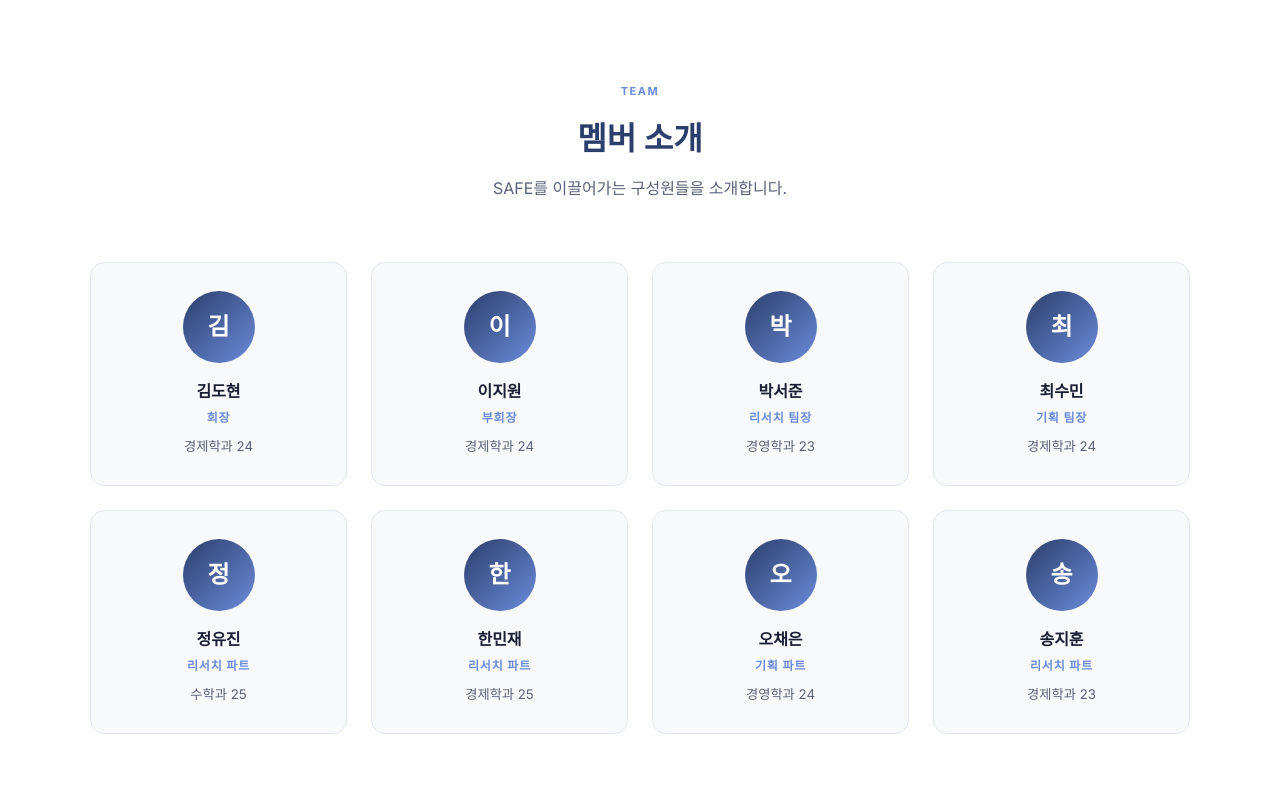
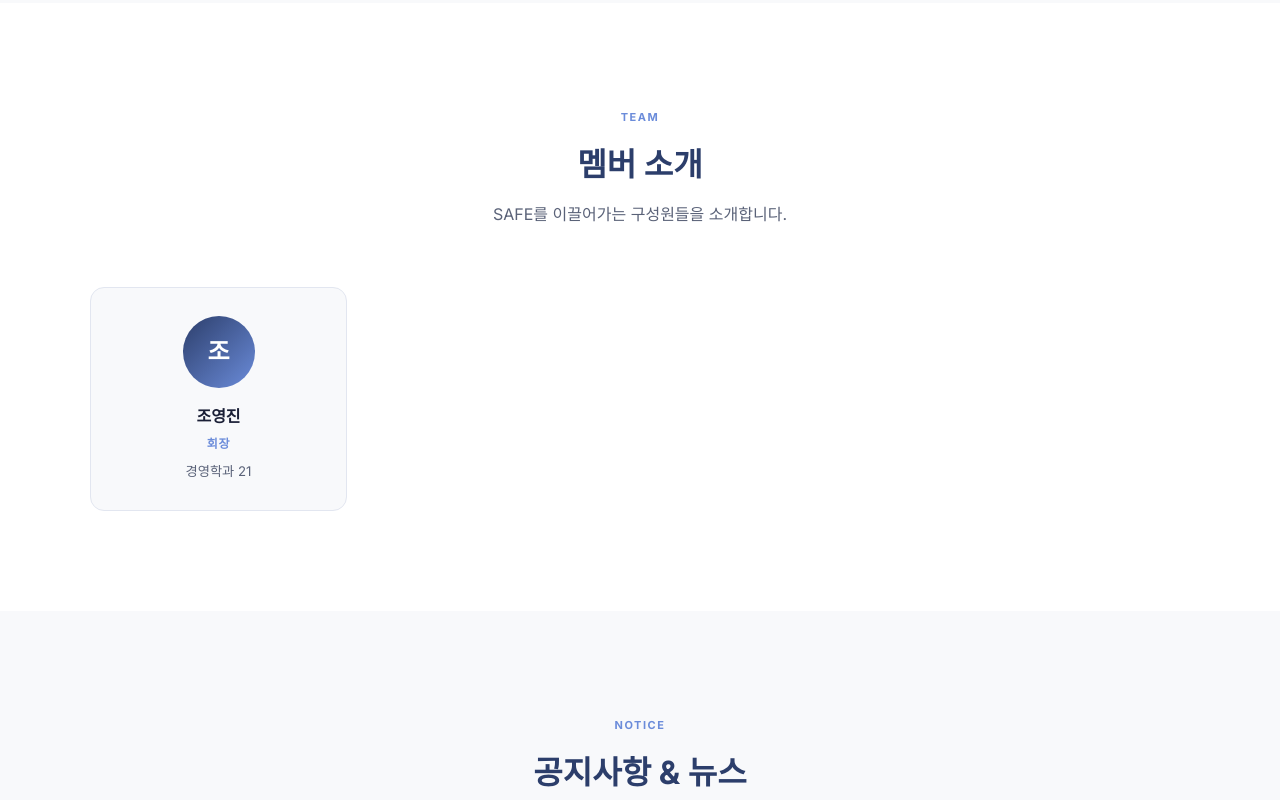
Before and after one commit to safeofficial/safe-sogang.github.io, a plain HTML site: page index.html in a window 1280 px wide. Shown: the part 2699-3499 px from the top of the page. Drawn offline with Linux system fonts and the light colour scheme.

Commit message:
Update index.html
changed member name and recruitment

```diff
--- a/index.html
+++ b/index.html
@@ -379,7 +379,7 @@
   <div class="section-header">
     <div class="section-tag">About SAFE</div>
     <h2>우리는 왜 SAFE인가</h2>
-    <p>금융 시장을 분석하고, 경제 현상을 탐구하며, 함께 성장하는 학술 공동체</p>
+    <p>건설적이고 'SAFE'한 투자를 지양하는 학회로서 금융 시장을 분석하고, 경제 현상을 탐구하며, 함께 성장하는 학술 공동체</p>
   </div>
   <div class="about-grid">
     <div class="about-text">
@@ -509,20 +509,20 @@
   ];
 
   const members = [
-    { name:'김도현', role:'회장', dept:'경제학과 24', initial:'김' },
-    { name:'이지원', role:'부회장', dept:'경제학과 24', initial:'이' },
-    { name:'박서준', role:'리서치 팀장', dept:'경영학과 23', initial:'박' },
-    { name:'최수민', role:'기획 팀장', dept:'경제학과 24', initial:'최' },
-    { name:'정유진', role:'리서치 파트', dept:'수학과 25', initial:'정' },
-    { name:'한민재', role:'리서치 파트', dept:'경제학과 25', initial:'한' },
-    { name:'오채은', role:'기획 파트', dept:'경영학과 24', initial:'오' },
-    { name:'송지훈', role:'리서치 파트', dept:'경제학과 23', initial:'송' },
+    { name:'조영진', role:'회장', dept:'경영학과 21', initial:'조' },
+    //{ name:'이지원', role:'부회장', dept:'경제학과 24', initial:'이' },
+    //{ name:'박서준', role:'리서치 팀장', dept:'경영학과 23', initial:'박' },
+    //{ name:'최수민', role:'기획 팀장', dept:'경제학과 24', initial:'최' },
+    //{ name:'정유진', role:'리서치 파트', dept:'수학과 25', initial:'정' },
+    //{ name:'한민재', role:'리서치 파트', dept:'경제학과 25', initial:'한' },
+    //{ name:'오채은', role:'기획 파트', dept:'경영학과 24', initial:'오' },
+    //{ name:'송지훈', role:'리서치 파트', dept:'경제학과 23', initial:'송' },
   ];
 
   const news = [
-    { type:'recruit', typeLabel:'모집', typeClass:'type-recruit', title:'SAFE 7기 정기 모집 공고', desc:'2025년 2학기 신입 부원을 모집합니다. 금융·경제에 열정 있는 분이라면 누구든 환영합니다.', date:'2025.08.20' },
-    { type:'event', typeLabel:'이벤트', typeClass:'type-event', title:'하반기 리서치 발표회 개최', desc:'SAFE 멤버들이 한 학기 동안 연구한 보고서를 발표하는 정기 발표회가 개최됩니다.', date:'2025.06.10' },
-    { type:'notice', typeLabel:'공지', typeClass:'type-notice', title:'[공지] 외부 연사 초청 세미나', desc:'전 Goldman Sachs 애널리스트를 초청하여 글로벌 채권 시장 전망에 대한 특강을 진행합니다.', date:'2025.05.22' },
+    { type:'recruit', typeLabel:'모집', typeClass:'type-recruit', title:'SAFE 2기 정기 모집 공고', desc:'2026년 1학기 신입 부원을 모집합니다. 금융·경제에 관심 있는 분이라면 누구든 환영합니다.', date:'2025.08.20' },
+    //{ type:'event', typeLabel:'이벤트', typeClass:'type-event', title:'하반기 리서치 발표회 개최', desc:'SAFE 멤버들이 한 학기 동안 연구한 보고서를 발표하는 정기 발표회가 개최됩니다.', date:'2025.06.10' },
+    //{ type:'notice', typeLabel:'공지', typeClass:'type-notice', title:'[공지] 외부 연사 초청 세미나', desc:'전 Goldman Sachs 애널리스트를 초청하여 글로벌 채권 시장 전망에 대한 특강을 진행합니다.', date:'2025.05.22' },
   ];
 
   // ── RENDER ──
```
